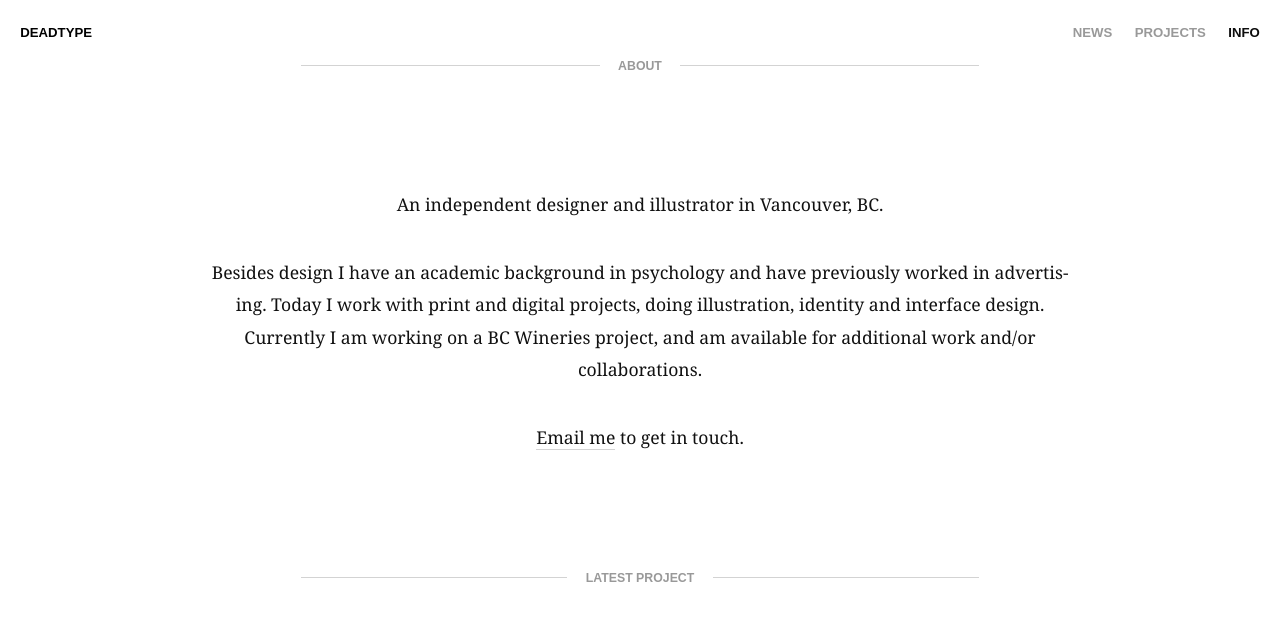
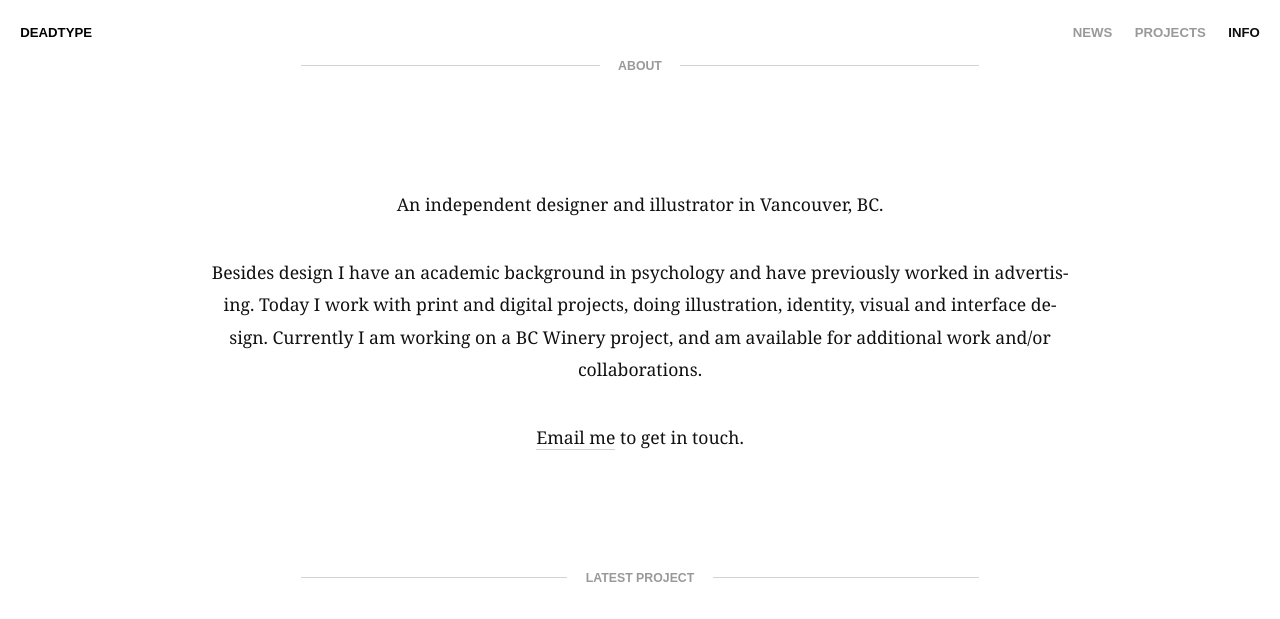
Before and after one commit to packaging-art/deadtype.github.io, a Jekyll site: the page built from info/index.html, in a window 1280 px wide and 900 px high, scrolled down 844 px, cut to the strip 0-619 px from the top of the window. Built offline with Jekyll 4.4.1, drawn with Linux system fonts in a browser that asks for light colours.

Commit message:
info text update

```diff
--- a/info/index.html
+++ b/info/index.html
@@ -29,7 +29,7 @@ custom_icon_font: info_icons.css
 				<p>An independent designer and illustrator in Vancouver, BC.</p>
 
 
-				<p>Besides design I have an academic background in psychology and have previously worked in advertising. Today I work with print and digital projects, doing illustration, identity and interface design. Currently I am working on a BC Wineries project, and am available for additional work and/or collaborations.</p>
+				<p>Besides design I have an academic background in psychology and have previously worked in advertising. Today I work with print and digital projects, doing illustration, identity, visual and interface design. Currently I am working on a BC Winery project, and am available for additional work and/or collaborations.</p>
 
 				<p><a class="" href="mailto:contact@deadtype.ca">Email me</a> to get in touch.</p>
 
```
Also changed, not shown: 1 other file.
